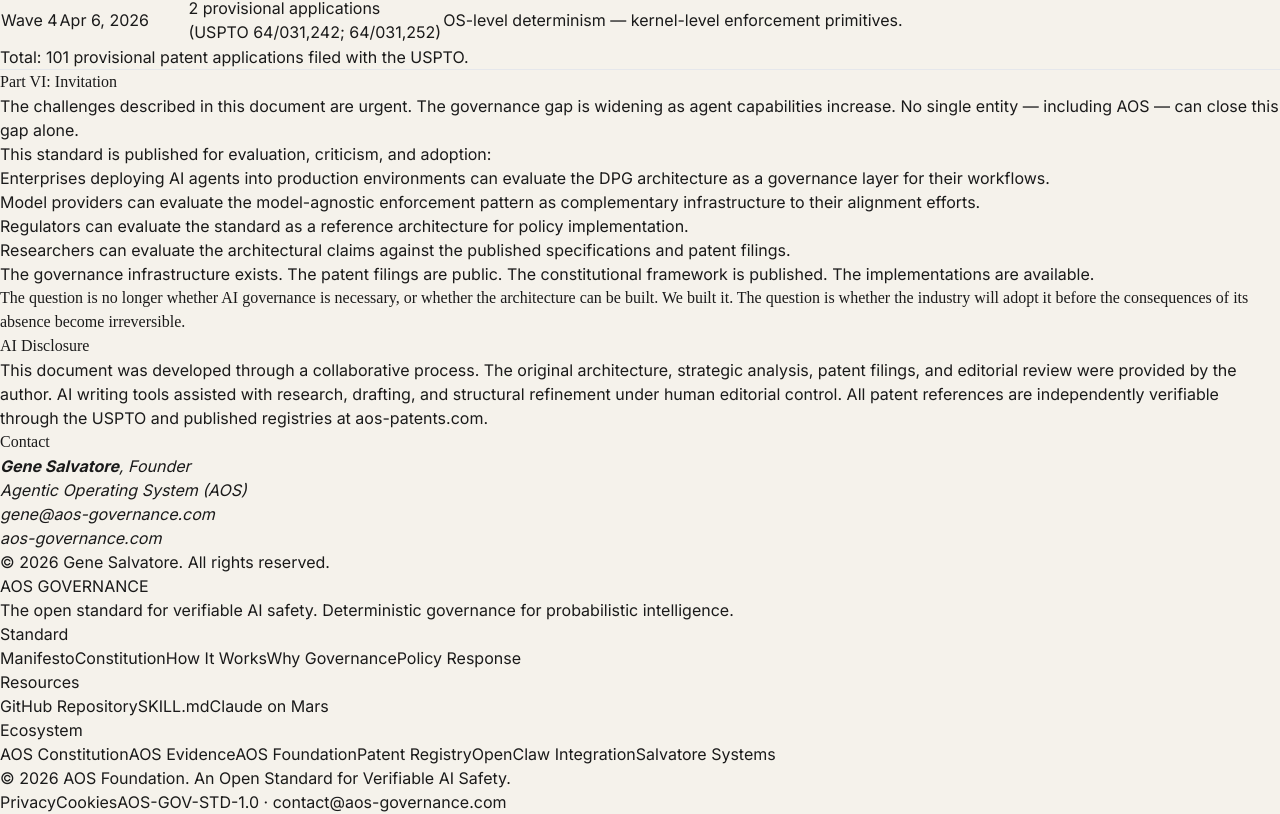
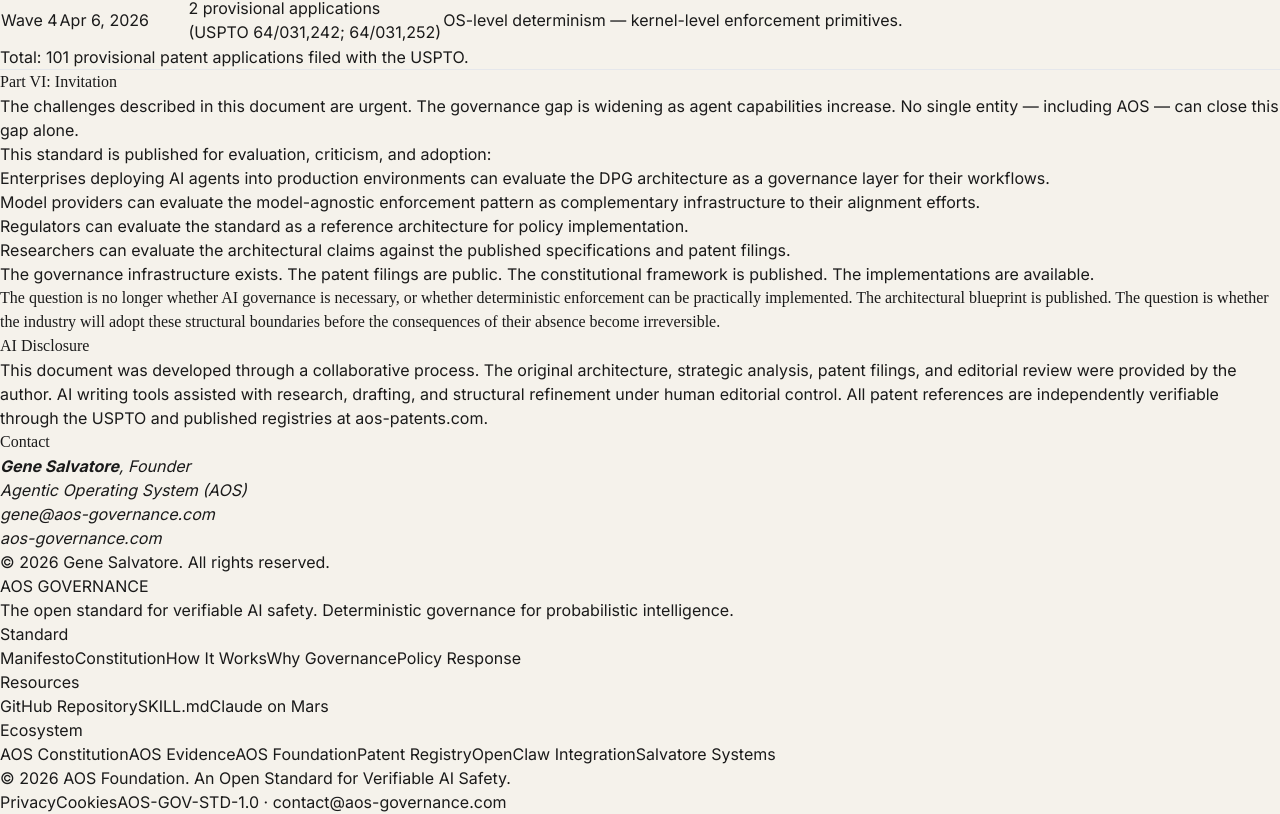
Before and after one commit to genesalvatore/aos-governance.com, a React (Vite) app in the folder aos-governance-web/: page /policy/aos-standard in a window 1280 px wide. Shown: the part 7501-8315 px from the top of the page. Built offline with nearby package versions, Linux system fonts and the light colour scheme.

Commit message:
fix: adjust final call to action to maintain objective institutional standard tone, dropping 'we built it' copy

```diff
--- a/aos-governance-web/src/pages/AOSStandardPage.tsx
+++ b/aos-governance-web/src/pages/AOSStandardPage.tsx
@@ -430,7 +430,7 @@
                                 The governance infrastructure exists. The patent filings are public. The constitutional framework is published. The implementations are available.
                             </p>
                             <p className="font-serif text-xl border-l-4 border-black pl-4 my-6 italic text-gray-700 print:text-black print:font-sans print:not-italic print:border-none print:pl-0 font-bold">
-                                The question is no longer whether AI governance is necessary, or whether the architecture can be built. We built it. The question is whether the industry will adopt it before the consequences of its absence become irreversible.
+                                The question is no longer whether AI governance is necessary, or whether deterministic enforcement can be practically implemented. The architectural blueprint is published. The question is whether the industry will adopt these structural boundaries before the consequences of their absence become irreversible.
                             </p>
                         </div>
 
```
